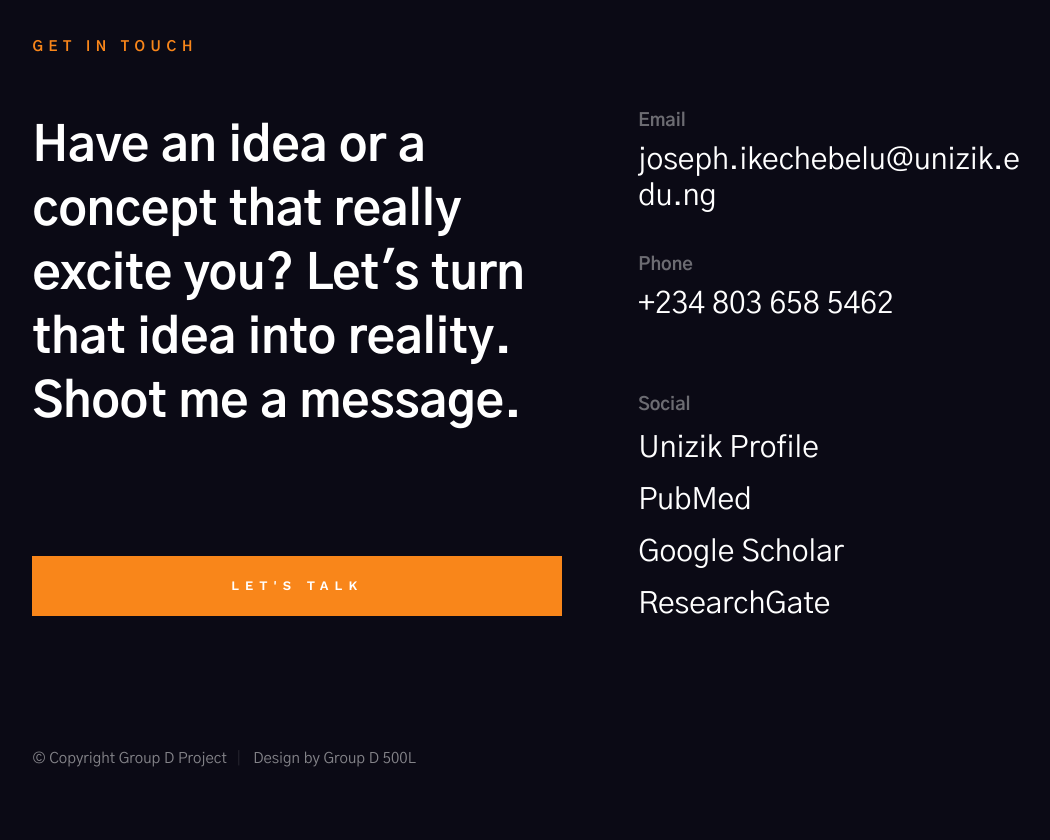
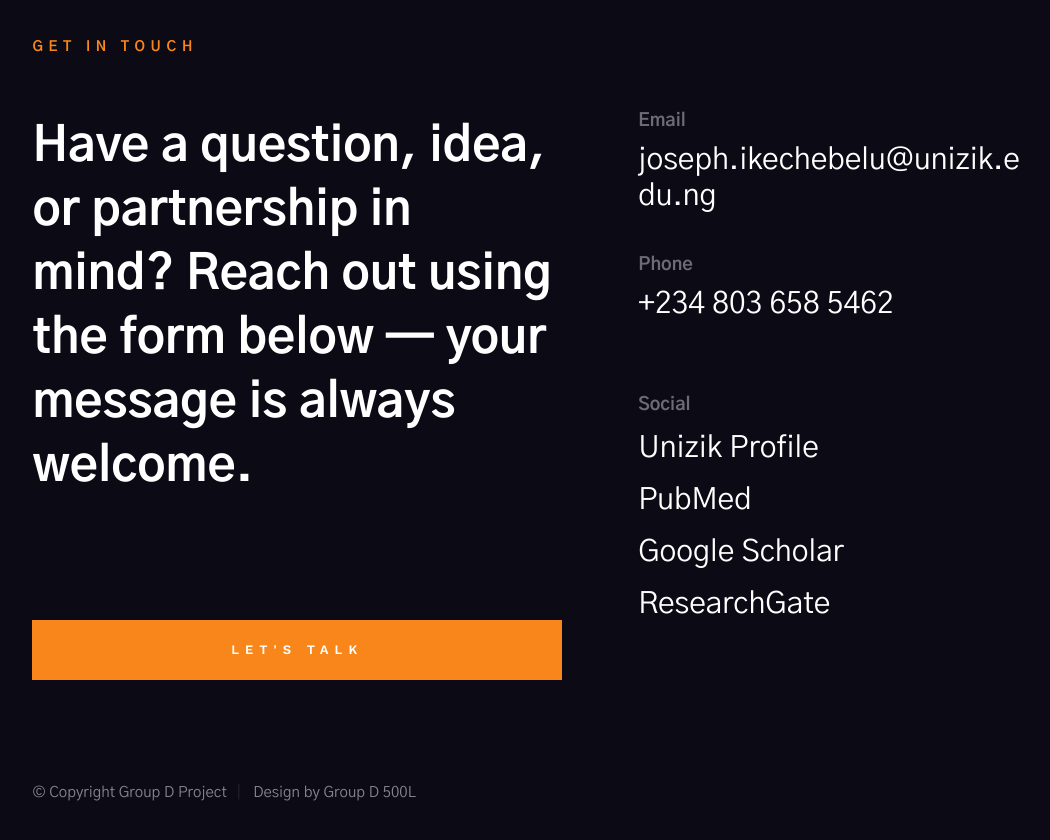
Before and after one commit to Solbits/471-Group-Project, a plain HTML site: page index.html in a window 1280 px wide. Shown: the part 7755-8595 px from the top of the page, without its empty margins (58-1108 px from the left). Drawn offline with nearby package versions, Linux system fonts and the light colour scheme.

Commit message:
Update index.html

```diff
--- a/index.html
+++ b/index.html
@@ -540,8 +540,8 @@
                     <h3 class="subhead">Get In Touch</h3>
 
                     <h1 class="display-1">
-                    Have an idea or a concept that really excite you?
-                    Let's turn that idea into reality. Shoot me a message.
+                    Have a question, idea, or partnership in mind?
+                    Reach out using the form below — your message is always welcome.
                     </h1>
                 </div>
 
```
